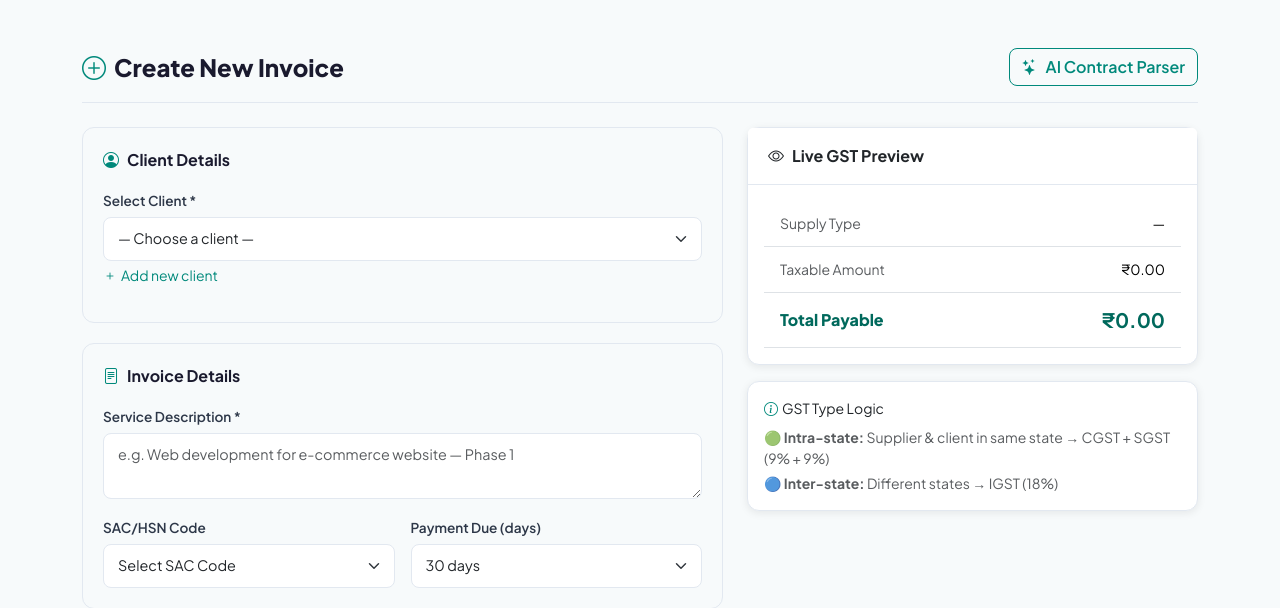
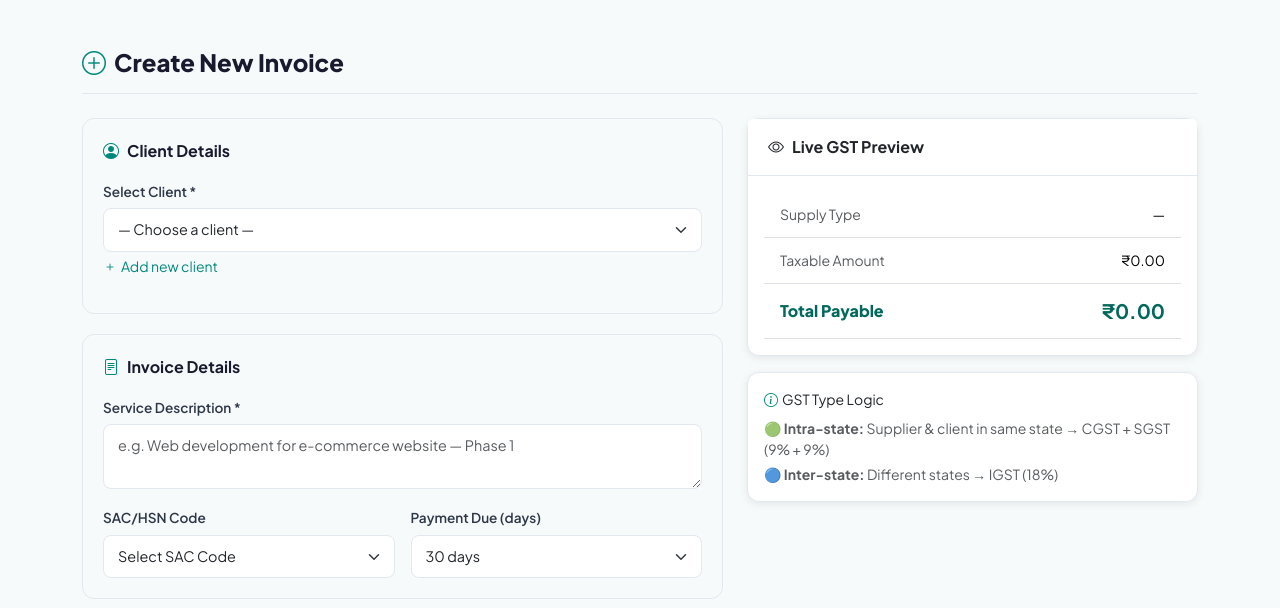
Before and after one commit to heerekarshiva/GstLink, a Flask app: page /invoice/new in a window 1280 px wide. Shown: the part 71-679 px from the top of the page. Run offline with Flask 3, Linux system fonts and the light colour scheme; a user stored in the database is signed in; data comes from the database, SQL or seed files in the repository; some libraries are stand-ins or nearby versions.

Commit message:
Remove AI Contract Parser functionality from invoice form
Removed AI Contract Parser button and modal from invoice form.

```diff
--- a/templates/invoice_form.html
+++ b/templates/invoice_form.html
@@ -5,9 +5,7 @@
   <div class="page-header">
     <div class="d-flex justify-content-between align-items-center">
       <h4 class="page-title"><i class="bi bi-plus-circle me-2" style="color:var(--teal)"></i>Create New Invoice</h4>
-      <button class="btn btn-outline-primary" data-bs-toggle="modal" data-bs-target="#contractModal">
-        <i class="bi bi-stars me-2"></i>AI Contract Parser
-      </button>
+
     </div>
   </div>
 
@@ -16,10 +14,6 @@
     <div class="row g-4">
       <!-- LEFT COLUMN: Form -->
       <div class="col-lg-7">
-
-        <!-- Hidden fields for AI Contract Parser to populate -->
-        <input type="hidden" id="client_name" name="client_name" value="">
-        <input type="hidden" id="client_gstin" name="client_gstin" value="">
 
         <!-- Client Section -->
         <div class="form-section">
@@ -153,31 +147,4 @@
   </form>
 </div>
 
-<!-- AI Contract Parser Modal -->
-<div class="modal fade" id="contractModal" tabindex="-1">
-  <div class="modal-dialog modal-lg">
-    <div class="modal-content">
-      <div class="modal-header border-0">
-        <h5 class="modal-title fw-700"><i class="bi bi-stars me-2" style="color:var(--teal)"></i>AI Contract Parser</h5>
-        <button type="button" class="btn-close" data-bs-dismiss="modal"></button>
-      </div>
-      <div class="modal-body">
-        <p class="text-muted small mb-3">Paste your contract or project agreement below. Our AI will extract client name, amount, GSTIN, and service description automatically.</p>
-        <textarea id="contractText" class="form-control" rows="10" placeholder="Paste your contract text here...
-
-Example:
-This Service Agreement is entered between Acme Corp Pvt Ltd (GSTIN: 27AADCA1234F1Z5) and the Freelancer for development of an e-commerce website. The total project value is ₹75,000 excluding GST. Payment is due within 30 days of invoice."></textarea>
-        <div class="mt-2 small text-muted">
-          <i class="bi bi-lock me-1"></i>Your contract text is processed securely and not stored.
-        </div>
-      </div>
-      <div class="modal-footer border-0">
-        <button type="button" class="btn btn-secondary" data-bs-dismiss="modal">Cancel</button>
-        <button type="button" class="btn btn-primary" id="parseContractBtn">
-          <i class="bi bi-stars me-2"></i>Parse with AI
-        </button>
-      </div>
-    </div>
-  </div>
-</div>
 {% endblock %}
```
